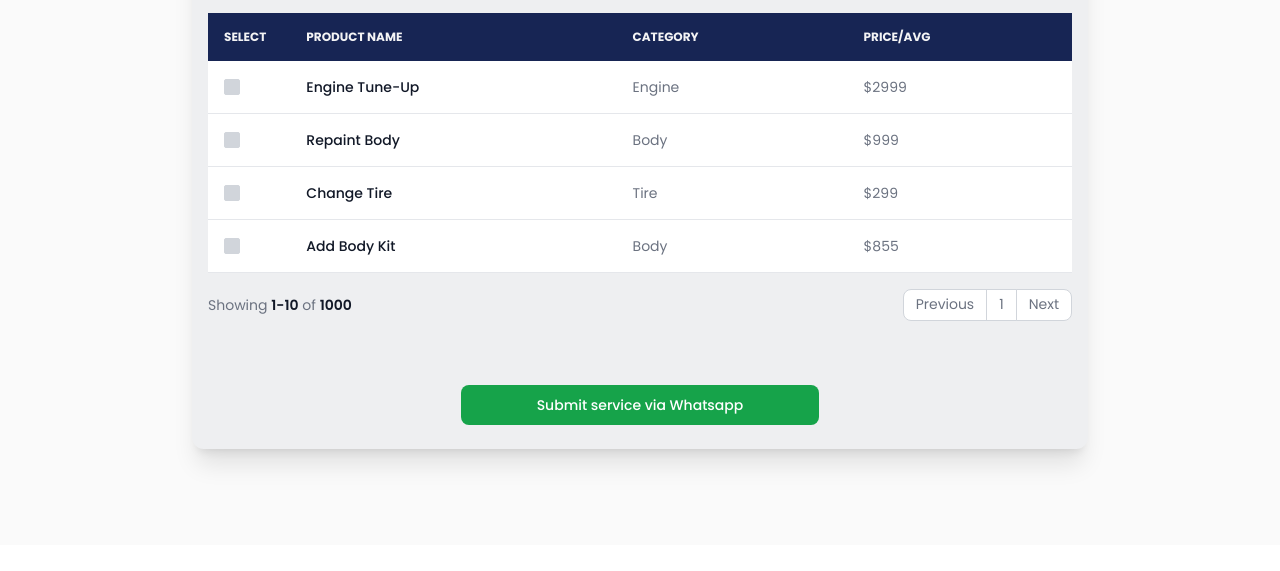
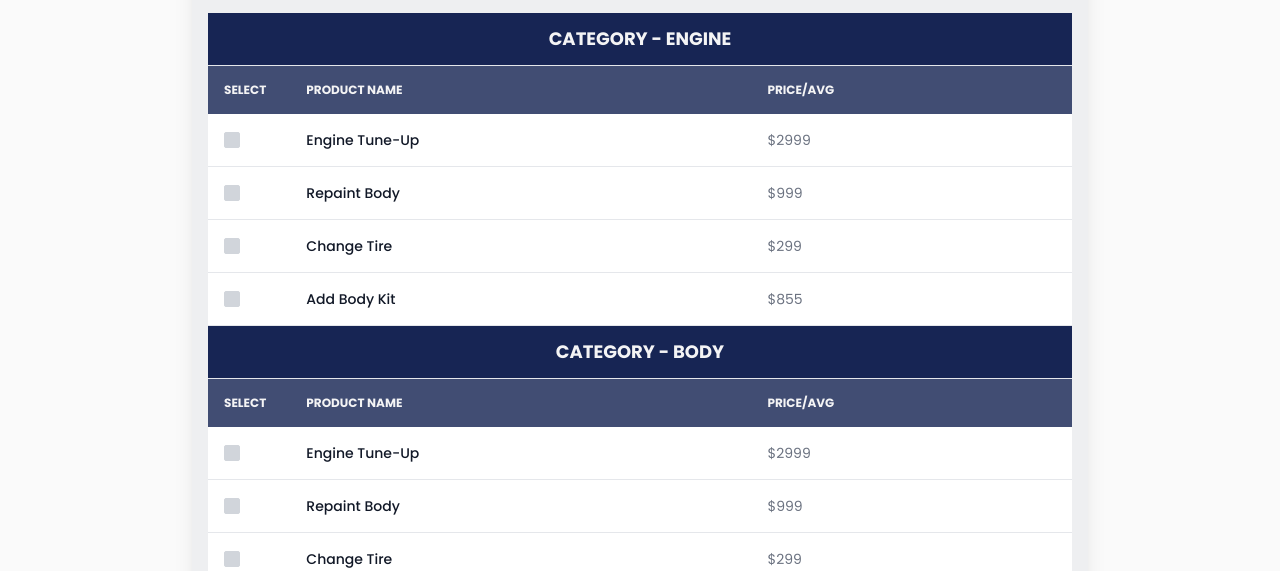
Before and after one commit to mnikhwan/supribengkel2, a plain HTML site: page services.html in a window 1280 px wide. Shown: the part 365-936 px from the top of the page. Drawn offline with nearby package versions, Linux system fonts and the light colour scheme.

Commit message:
Add files via upload

```diff
--- a/services.html
+++ b/services.html
@@ -105,7 +105,16 @@
     </div>
 </div>
   <table class="w-full text-sm text-left rtl:text-right text-gray-500 ">
-      <thead class="text-xs text-zinc-100 uppercase bg-blue-950 ">
+    <thead class="text-lg w-full text-zinc-100 uppercase bg-blue-950 border-b border-gray-200 ">
+        <tr>
+
+            <th colspan="3" class="px-6 py-3 text-center">
+                Category - ENGINE
+            </th>
+
+        </tr>
+    </thead>
+      <thead class="text-xs text-zinc-100 uppercase bg-blue-950/80 ">
           <tr>
               <th scope="col" class="p-4">
                   <div class="flex items-center">
@@ -116,9 +125,7 @@
               <th scope="col" class="px-6 py-3">
                   Product name
               </th>
-              <th scope="col" class="px-6 py-3">
-                  Category
-              </th>
+
               <th scope="col" class="px-6 py-3">
                   Price/Avg
               </th>
@@ -136,9 +143,7 @@
               <th scope="row" class="px-6 py-4 font-medium text-gray-900 whitespace-nowrap">
                   Engine Tune-Up
               </th>
-              <td class="px-6 py-4">
-                  Engine
-              </td>
+
               <td class="px-6 py-4">
                   $2999
               </td>
@@ -153,9 +158,7 @@
               <th scope="row" class="px-6 py-4 font-medium text-gray-900 whitespace-nowrap">
                  Repaint Body
               </th>
-              <td class="px-6 py-4">
-                  Body
-              </td>
+
               <td class="px-6 py-4">
                   $999
               </td>
@@ -170,9 +173,7 @@
               <th scope="row" class="px-6 py-4 font-medium text-gray-900 whitespace-nowrap">
                  Change Tire
               </th>
-              <td class="px-6 py-4">
-                  Tire
-              </td>
+
               <td class="px-6 py-4">
                   $299
               </td>
@@ -187,15 +188,119 @@
               <th scope="row" class="px-6 py-4 font-medium text-gray-900 whitespace-nowrap">
                 Add Body Kit
               </th>
-              <td class="px-6 py-4">
-                  Body
-              </td>
+
               <td class="px-6 py-4">
                   $855
               </td>
           </tr>
       </tbody>
+
+
+
+
+      <!-- BAGIAN 2 TABEL -->
+
+
+
+      <thead class="text-lg w-full text-zinc-100 uppercase bg-blue-950 border-b border-gray-200 ">
+          <tr>
+
+              <th colspan="3" class="px-6 py-3 text-center">
+                  Category - Body
+              </th>
+
+          </tr>
+      </thead>
+      <thead class="text-xs text-zinc-100 uppercase bg-blue-950/80 ">
+          <tr>
+              <th scope="col" class="p-4">
+                  <div class="flex items-center">
+                      Select
+                      <label for="checkbox-all-search" class="sr-only">checkbox</label>
+                  </div>
+              </th>
+              <th scope="col" class="px-6 py-3">
+                  Product name
+              </th>
+
+              <th scope="col" class="px-6 py-3">
+                  Price/Avg
+              </th>
+
+          </tr>
+      </thead>
+      <tbody>
+          <tr class="bg-white border-b border-gray-200 hover:bg-gray-50 ">
+              <td class="w-4 p-4">
+                  <div class="flex items-center">
+                      <input id="checkbox-table-search-1 item-e-1" value="*Engine Tune-Up*" type="checkbox" class="w-4 h-4 text-blue-600 bg-gray-300 border-gray-300 rounded-sm focus:ring-blue-500 ">
+                      <label for="checkbox-table-search-1" class="sr-only">checkbox</label>
+                  </div>
+              </td>
+              <th scope="row" class="px-6 py-4 font-medium text-gray-900 whitespace-nowrap">
+                  Engine Tune-Up
+              </th>
+
+              <td class="px-6 py-4">
+                  $2999
+              </td>
+          </tr>
+          <tr class="bg-white border-b border-gray-200 hover:bg-gray-50 ">
+              <td class="w-4 p-4">
+                  <div class="flex items-center">
+                      <input id="checkbox-table-search-1 item-e-2" value="*Repaint Body*" type="checkbox" class="w-4 h-4 text-blue-600 bg-gray-300 border-gray-300 rounded-sm focus:ring-blue-500 ">
+                      <label for="checkbox-table-search-1" class="sr-only">checkbox</label>
+                  </div>
+              </td>
+              <th scope="row" class="px-6 py-4 font-medium text-gray-900 whitespace-nowrap">
+                 Repaint Body
+              </th>
+
+              <td class="px-6 py-4">
+                  $999
+              </td>
+          </tr>
+          <tr class="bg-white border-b border-gray-200 hover:bg-gray-50 ">
+              <td class="w-4 p-4">
+                  <div class="flex items-center">
+                      <input id="checkbox-table-search-1 item-e-3" value="*Change Tire*" type="checkbox" class="w-4 h-4 text-blue-600 bg-gray-300 border-gray-300 rounded-sm focus:ring-blue-500 ">
+                      <label for="checkbox-table-search-1" class="sr-only">checkbox</label>
+                  </div>
+              </td>
+              <th scope="row" class="px-6 py-4 font-medium text-gray-900 whitespace-nowrap">
+                 Change Tire
+              </th>
+
+              <td class="px-6 py-4">
+                  $299
+              </td>
+          </tr>
+          <tr class="bg-white border-b border-gray-200 hover:bg-gray-50 ">
+              <td class="w-4 p-4">
+                  <div class="flex items-center">
+                      <input id="checkbox-table-search-1 item-e-4" value="*Add Body Kit*" type="checkbox" class="w-4 h-4 text-blue-600 bg-gray-300 border-gray-300 rounded-sm focus:ring-blue-500 ">
+                      <label for="checkbox-table-search-1" class="sr-only">checkbox</label>
+                  </div>
+              </td>
+              <th scope="row" class="px-6 py-4 font-medium text-gray-900 whitespace-nowrap">
+                Add Body Kit
+              </th>
+
+              <td class="px-6 py-4">
+                  $855
+              </td>
+          </tr>
+      </tbody>
+
+
+      <!-- END BAGIAN 2 TABEL -->
+
+
+
+
+
   </table>
+
 
   <nav class="flex items-center flex-column flex-wrap md:flex-row justify-between pt-4" aria-label="Table navigation">
       <span class="text-sm font-normal text-gray-500  mb-4 md:mb-0 block w-full md:inline md:w-auto">Showing <span class="font-semibold text-gray-900 ">1-10</span> of <span class="font-semibold text-gray-900">1000</span></span>
```
